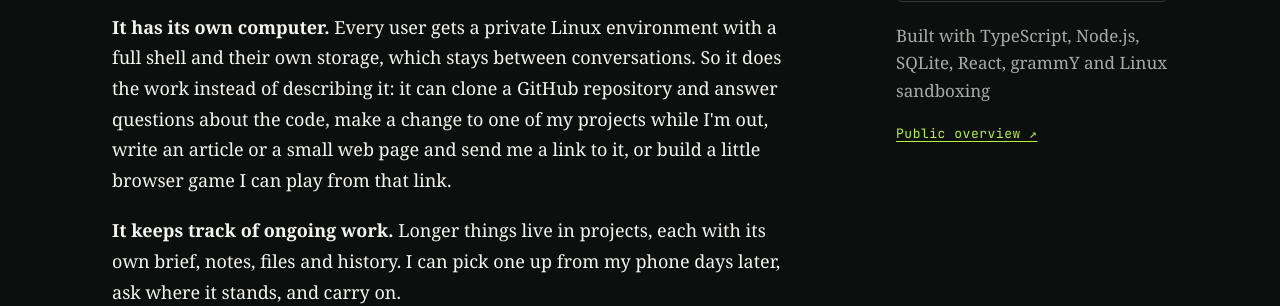
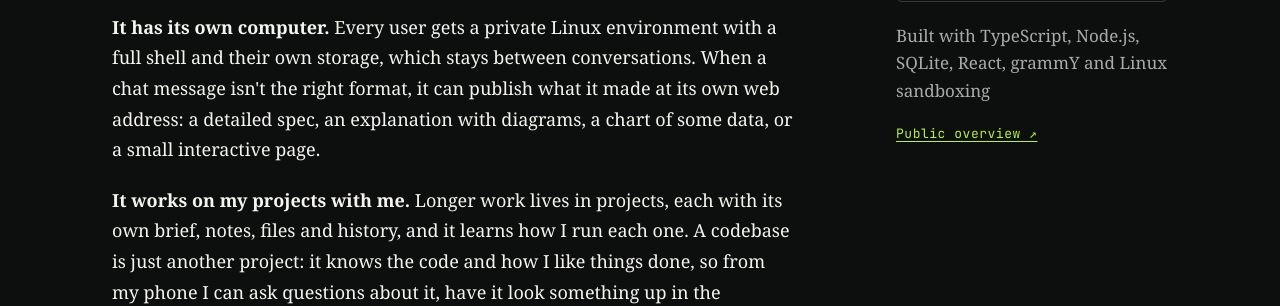
Before and after one commit to fortune-max/portfolio, an Astro site: page /work/thinclaw in a window 1280 px wide. Shown: the part 655-961 px from the top of the page. Built offline with nearby package versions, Linux system fonts and the light colour scheme; Astro itself is replaced by a stand-in of ours; some packages are replaced by stand-ins of ours.

Commit message:
thinclaw: projects learn how each one runs; web address for what chat can't show
Co-Authored-By: Claude Opus 5.5 <noreply@anthropic.com>

```diff
--- a/src/content/work/thinclaw.mdx
+++ b/src/content/work/thinclaw.mdx
@@ -3,7 +3,7 @@ title: ThinClaw
 order: 4
 label: ThinClaw
 headline: An assistant with its own computer, that learns my taste.
-summary: An AI assistant I message on Telegram, with its own Linux environment. It works on code and projects with me from my phone, learns what I like, runs my routine jobs, and asks before anything that moves money or can't be undone. I use it every day.
+summary: An AI assistant I message on Telegram, with its own Linux environment. It works on my projects and code with me from my phone, learns what I like, runs my routine jobs, and asks before anything that moves money or can't be undone. I use it every day.
 role: Solo project
 period: Mar 2026 – now
 stack: [TypeScript, Node.js, SQLite, React, grammY, Linux sandboxing]
@@ -20,9 +20,9 @@ import AgentPrinciples from '../../components/diagrams/AgentPrinciples.astro';
 
 I message it like a person, by text or voice, and it acts across the services I've connected.
 
-**It has its own computer.** Every user gets a private Linux environment with a full shell and their own storage, which stays between conversations. So it does the work instead of describing it: it can clone a GitHub repository and answer questions about the code, make a change to one of my projects while I'm out, write an article or a small web page and send me a link to it, or build a little browser game I can play from that link.
+**It has its own computer.** Every user gets a private Linux environment with a full shell and their own storage, which stays between conversations. When a chat message isn't the right format, it can publish what it made at its own web address: a detailed spec, an explanation with diagrams, a chart of some data, or a small interactive page.
 
-**It keeps track of ongoing work.** Longer things live in projects, each with its own brief, notes, files and history. I can pick one up from my phone days later, ask where it stands, and carry on.
+**It works on my projects with me.** Longer work lives in projects, each with its own brief, notes, files and history, and it learns how I run each one. A codebase is just another project: it knows the code and how I like things done, so from my phone I can ask questions about it, have it look something up in the project's database, make a change and handle the GitHub side. Days later I can pick it up again, ask where things stand, and carry on.
 
 **It learns my taste.** There's far more worth reading, watching and listening to than I'll ever have time for, so the hard part is choosing. ThinClaw learns from what I finish and how I rate it: about 2,600 books, films, shows, videos and podcasts so far. Each morning it goes through the newsletters I subscribe to and sends the three to five pieces most likely to be worth my time, each with a two-line summary and why it picked it. When I finish something, it asks what I thought, so the next picks get better.
 
```
